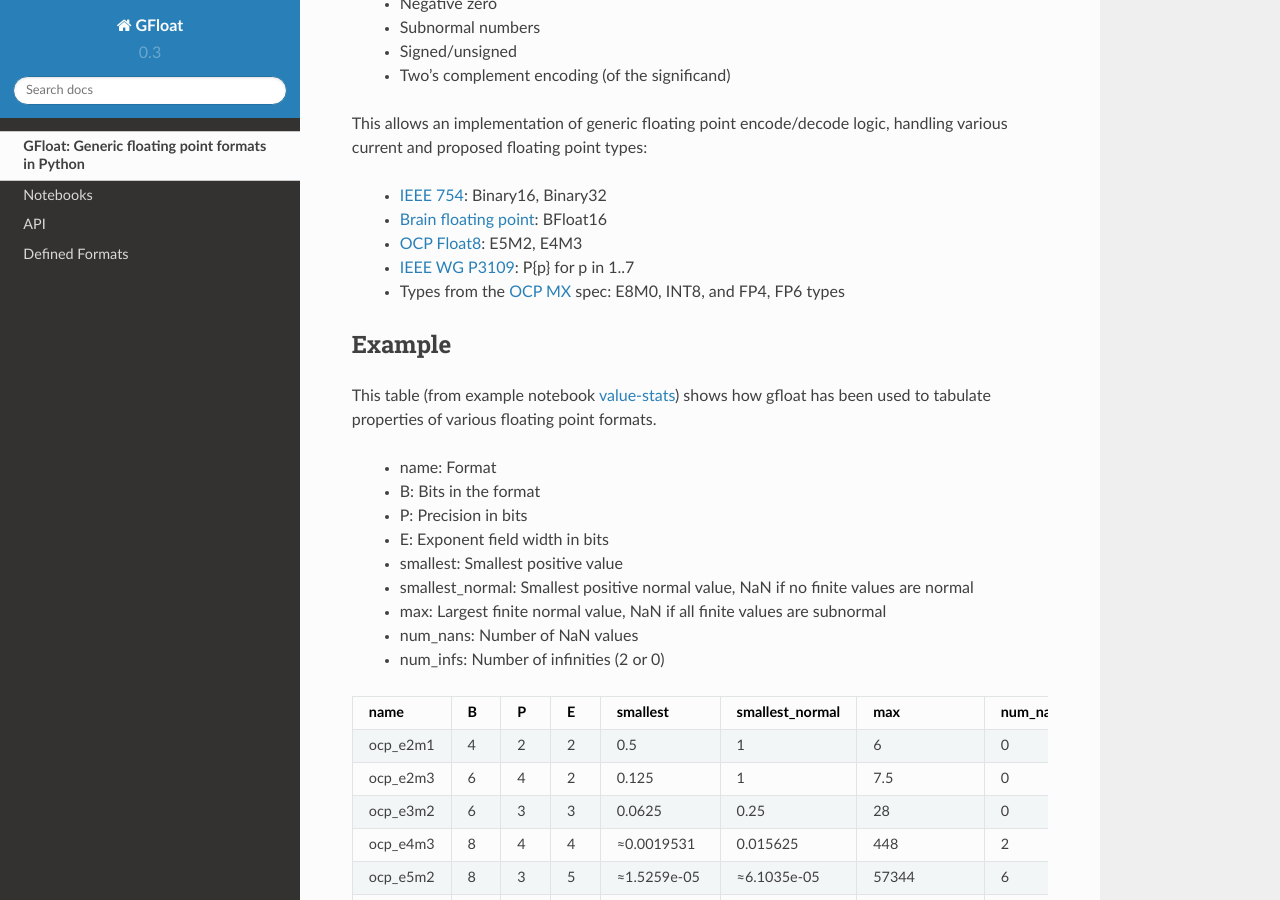
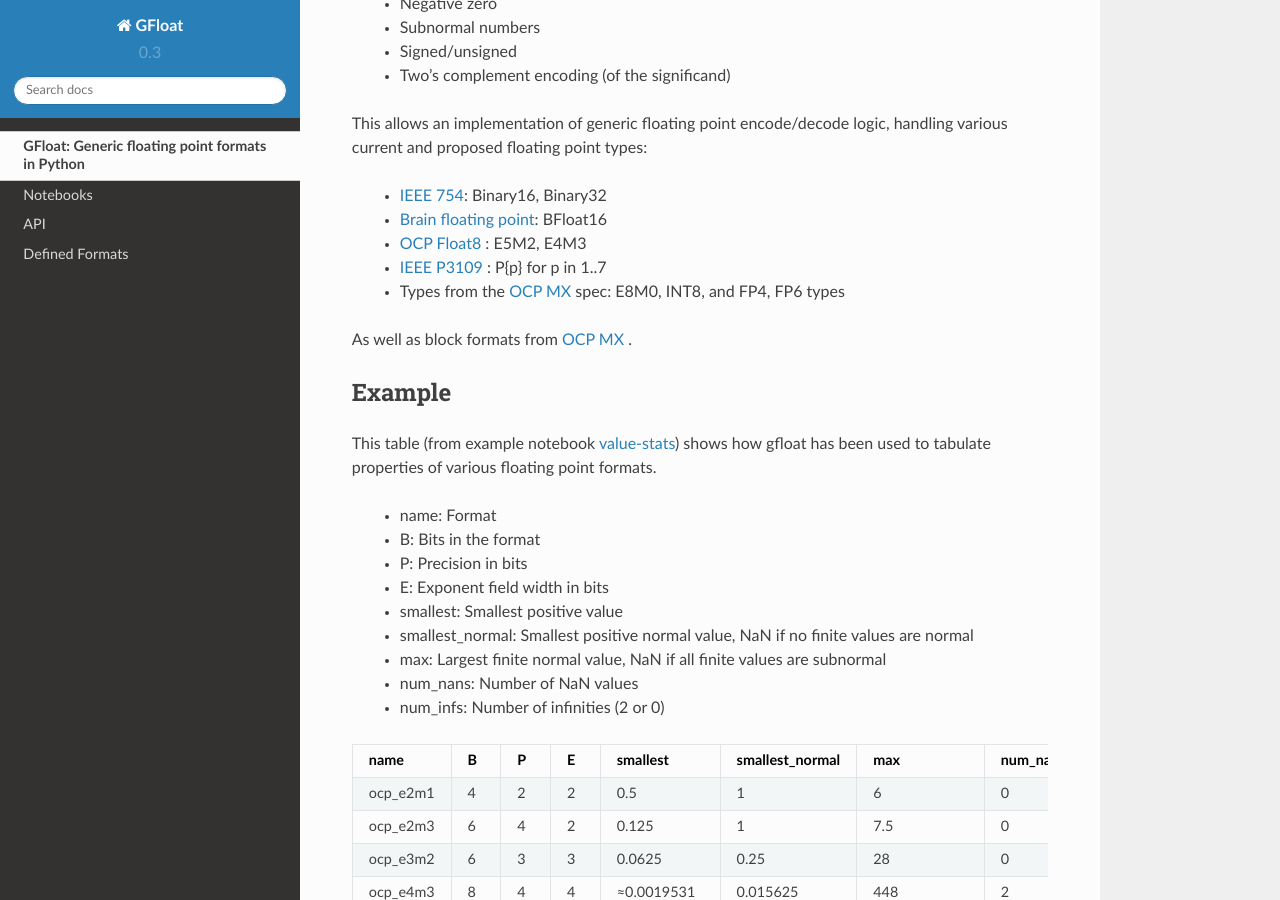
Before and after one commit to graphcore-research/gfloat, a Sphinx documentation site: the page built from docs/source/index.rst, in a window 1280 px wide and 900 px high, scrolled down 581 px. Built offline with Sphinx 7.4.7 and the Read the Docs theme 2.0.0, drawn with Linux system fonts in a browser that asks for light colours.

Commit message:
More docs

```diff
--- a/docs/source/index.rst
+++ b/docs/source/index.rst
@@ -31,9 +31,29 @@ handling various current and proposed floating point types:
 
  - `IEEE 754 <https://en.wikipedia.org/wiki/IEEE_754>`_: Binary16, Binary32
  - `Brain floating point <https://en.wikipedia.org/wiki/Bfloat16_floating-point_format>`_: BFloat16
- - `OCP Float8 <https://www.opencompute.org/documents/ocp-8-bit-floating-point-specification-ofp8-revision-1-0-2023-06-20-pdf>`_: E5M2, E4M3
- - `IEEE WG P3109 <https://github.com/awf/P3109-Public/blob/main/Shared%20Reports/P3109%20WG%20Interim%20report.pdf>`_: P{p} for p in 1..7
- - Types from the `OCP MX <https://www.opencompute.org/documents/ocp-microscaling-formats-mx-v1-0-spec-final-pdf>`_ spec: E8M0, INT8, and FP4, FP6 types
+ - |ocp_link|: E5M2, E4M3
+ - |p3109_link|: P{p} for p in 1..7
+ - Types from the |ocp_mx_link| spec: E8M0, INT8, and FP4, FP6 types
+
+As well as block formats from |ocp_mx_link|.
+
+.. |ocp_mx_link| raw:: html
+
+   <a href="https://www.opencompute.org/documents/ocp-microscaling-formats-mx-v1-0-spec-final-pdf" target="_blank">
+     OCP MX
+   </a>
+
+.. |ocp_link| raw:: html
+
+   <a href="https://www.opencompute.org/documents/ocp-8-bit-floating-point-specification-ofp8-revision-1-0-2023-06-20-pdf" target="_blank">
+     OCP Float8
+   </a>
+
+.. |p3109_link| raw:: html
+
+    <a href="https://raw.githubusercontent.com/P3109/Public/main/Shared%20Reports/P3109%20WG%20Interim%20Report.pdf" target="_blank">
+      IEEE P3109
+    </a>
 
 Example
 -------
```
Also changed, not shown: README.md (+2 -1 lines).
